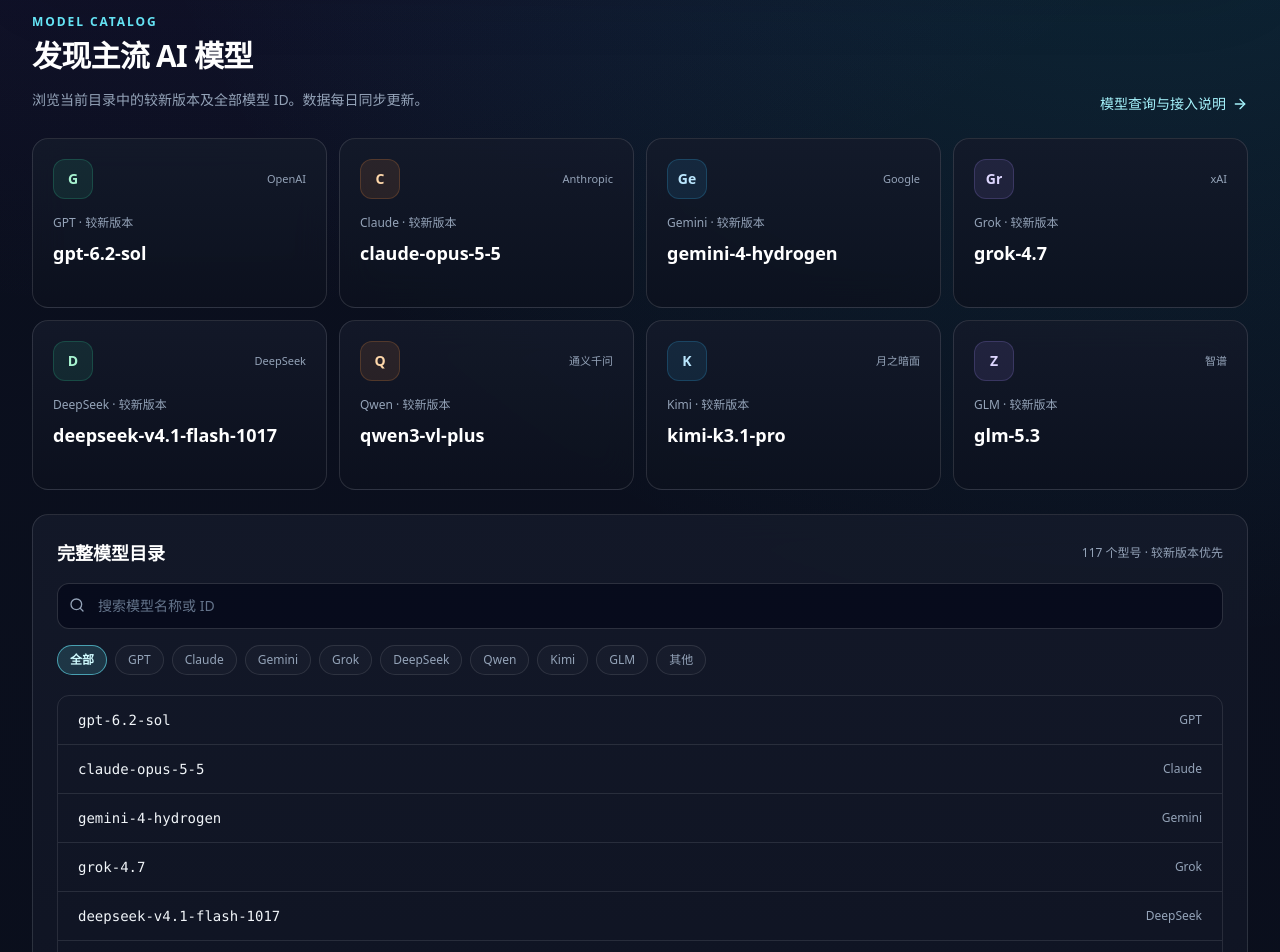
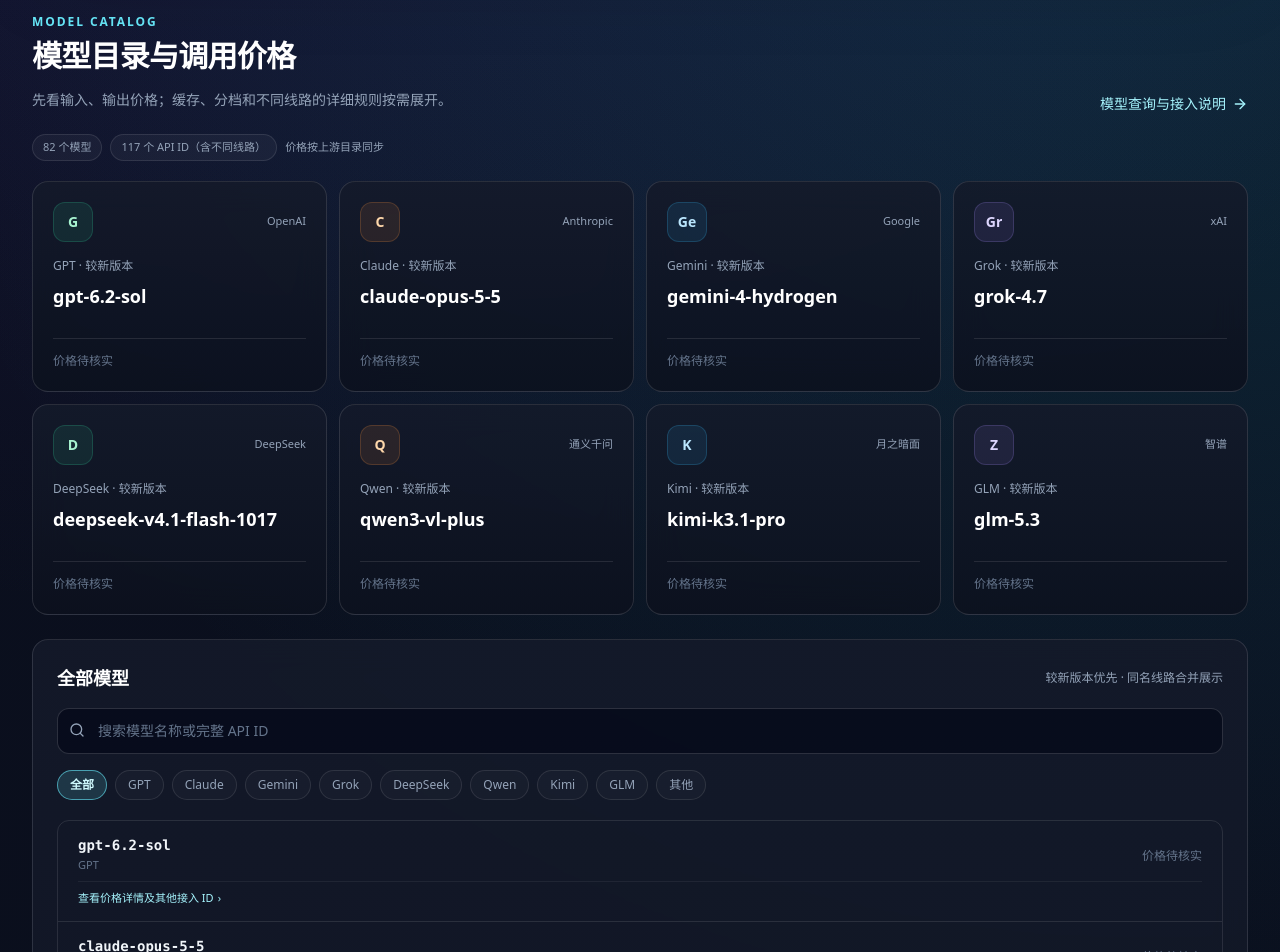
Before and after one commit to Jihai123/zhibeimao-home, a Next.js app: page /api in a window 1280 px wide. Shown: the part 800-1752 px from the top of the page. Built offline with nearby package versions, Linux system fonts and the light colour scheme.

Commit message:
Display clean model prices with expandable billing details

```diff
--- a/components/ModelCatalog.tsx
+++ b/components/ModelCatalog.tsx
@@ -6,11 +6,20 @@ import { ArrowRight, Layers3, Search } from 'lucide-react';
 
 import { modelFamilies } from '@/data/api-product';
 import type { ListedModel } from '@/lib/model-catalog';
-import { isFeaturedModel } from '@/lib/model-ranking';
+import type { BillingTier, ModelPricing, PriceTerms } from '@/lib/model-catalog-pricing';
 
 type Props = {
   models: ListedModel[];
   available: boolean;
+  total?: number;
+  syncedAt?: string | null;
+};
+
+type ModelGroup = {
+  canonicalId: string;
+  family: string;
+  variants: ListedModel[];
+  primary: ListedModel;
 };
 
 const tones = [
@@ -23,27 +32,177 @@ const tones = [
 const PAGE_SIZE = 18;
 const choices = ['全部', ...modelFamilies.map((family) => family.name), '其他'];
 
-export function ModelCatalog({ models, available }: Props) {
+function formatPrice(value: number | undefined): string {
+  if (value === undefined || !Number.isFinite(value)) return '—';
+  return new Intl.NumberFormat('zh-CN', { maximumFractionDigits: 4 }).format(value);
+}
+
+function PriceSummary({ pricing }: { pricing: ModelPricing }) {
+  if (pricing.kind === 'token') {
+    return (
+      <div className="text-right text-[11px] leading-5 text-slate-300 sm:text-xs">
+        <div>输入 <strong className="text-cyan-100">⚡{formatPrice(pricing.input)}</strong></div>
+        <div>输出 <strong className="text-cyan-100">⚡{formatPrice(pricing.output)}</strong></div>
+      </div>
+    );
+  }
+  if (pricing.kind === 'tiered') {
+    return <span className="rounded-full border border-amber-300/20 bg-amber-300/10 px-2.5 py-1 text-[11px] font-medium text-amber-100">分档计费</span>;
+  }
+  if (pricing.kind === 'request') {
+    return <span className="text-right text-xs font-semibold text-cyan-100">按次 ⚡{formatPrice(pricing.perRequest)}</span>;
+  }
+  if (pricing.kind === 'complex') {
+    return <span className="text-right text-xs text-amber-100">复杂计费</span>;
+  }
+  return <span className="text-right text-xs text-slate-500">价格待核实</span>;
+}
+
+function Metric({ label, value }: { label: string; value: number | undefined }) {
+  if (value === undefined) return null;
+  return (
+    <div className="rounded-lg border border-white/10 bg-slate-950/40 px-3 py-2">
+      <p className="text-[11px] text-slate-500">{label}</p>
+      <p className="mt-1 text-sm font-semibold text-slate-100">⚡{formatPrice(value)}</p>
+    </div>
+  );
+}
+
+function TermsGrid({ terms }: { terms: PriceTerms }) {
+  const metrics: Array<[string, number | undefined]> = [
+    ['输入 / 百万 Token', terms.input],
+    ['输出 / 百万 Token', terms.output],
+    ['缓存读取 / 百万 Token', terms.cacheRead],
+    ['缓存写入 / 百万 Token', terms.cacheWrite],
+    ['1 小时缓存写入', terms.cacheWrite1h],
+    ['12 小时缓存写入', terms.cacheWrite12h]
+  ];
+  const visible = metrics.filter(([, value]) => value !== undefined);
+  return (
+    <div className="grid grid-cols-2 gap-2 sm:grid-cols-3">
+      {visible.map(([label, value]) => <Metric key={label} label={label} value={value} />)}
+    </div>
+  );
+}
+
+function PricingDetails({ pricing }: { pricing: ModelPricing }) {
+  if (pricing.kind === 'token') {
+    return (
+      <div className="mt-3">
+        <TermsGrid terms={{ input: pricing.input, output: pricing.output, cacheRead: pricing.cacheRead, cacheWrite: pricing.cacheWrite }} />
+        <p className="mt-2 text-[11px] text-slate-500">目录计价单位：⚡ / 百万 Token</p>
+      </div>
+    );
+  }
+  if (pricing.kind === 'tiered') {
+    return (
+      <div className="mt-3 space-y-3">
+        {pricing.tiers.map((tier: BillingTier, index: number) => (
+          <div key={tier.label + index} className="rounded-xl border border-white/10 bg-slate-950/35 p-3">
+            <div className="mb-2 flex flex-wrap items-center justify-between gap-2">
+              <span className="text-xs font-semibold text-white">{tier.label}</span>
+              {tier.condition && <span className="text-[11px] text-slate-400">{tier.condition}</span>}
+            </div>
+            <TermsGrid terms={tier.terms} />
+          </div>
+        ))}
+        {pricing.timeVariable && (
+          <p className="rounded-lg border border-amber-300/15 bg-amber-300/[0.06] px-3 py-2 text-[11px] leading-5 text-amber-100/80">
+            该模型还包含时段倍率，以上为表达式中的基础计价系数，实际费用会随计费时段变化。
+          </p>
+        )}
+        <p className="text-[11px] text-slate-500">目录计价单位：⚡ / 百万 Token；最终扣费以 Key 用量记录为准。</p>
+      </div>
+    );
+  }
+  if (pricing.kind === 'request') {
+    return (
+      <div className="mt-3">
+        <Metric label="每次请求" value={pricing.perRequest} />
+        <p className="mt-2 text-[11px] text-slate-500">目录计价单位：⚡ / 次</p>
+      </div>
+    );
+  }
+  if (pricing.kind === 'complex') {
+    return <p className="mt-3 text-xs leading-5 text-amber-100/80">该模型使用复合计费规则，暂不展示估算单价，避免误导；实际扣费以 Key 用量记录为准。</p>;
+  }
+  return <p className="mt-3 text-xs text-slate-500">当前目录没有提供可确认的价格字段，请以实际用量记录为准。</p>;
+}
+
+function ModelRow({ group }: { group: ModelGroup }) {
+  const hasMore = group.variants.length > 1;
+  return (
+    <article className="min-w-0 px-3 py-3.5 sm:px-5">
+      <div className="grid min-w-0 grid-cols-[minmax(0,1fr)_auto] items-center gap-3">
+        <div className="min-w-0">
+          <code className="block break-all select-all text-xs font-semibold leading-6 text-slate-100 sm:text-sm">{group.primary.id}</code>
+          <p className="mt-0.5 text-[11px] text-slate-500">{group.family}{group.primary.vendor ? ' · ' + group.primary.vendor : ''}</p>
+        </div>
+        <div className="shrink-0">
+          <PriceSummary pricing={group.primary.pricing} />
+        </div>
+      </div>
+      <details className="group/details mt-2 border-t border-white/[0.06] pt-2">
+        <summary className="cursor-pointer list-none text-[11px] font-medium text-cyan-200 marker:hidden hover:text-white">
+          {hasMore ? '查看价格详情及其他接入 ID' : '查看价格详情'}
+          <span className="ml-1 inline-block transition group-open/details:rotate-90">›</span>
+        </summary>
+        <div className="mt-3 space-y-3">
+          {group.variants.map((variant) => (
+            <div key={variant.id} className="rounded-xl border border-white/10 bg-white/[0.025] p-3">
+              <div className="flex flex-wrap items-center justify-between gap-2">
+                <span className="rounded-full border border-white/10 bg-white/[0.05] px-2 py-1 text-[11px] text-slate-300">{variant.variant}</span>
+                <code className="max-w-full break-all select-all text-[11px] text-slate-400">{variant.id}</code>
+              </div>
+              <PricingDetails pricing={variant.pricing} />
+            </div>
+          ))}
+        </div>
+      </details>
+    </article>
+  );
+}
+
+export function ModelCatalog({ models, available, total, syncedAt }: Props) {
   const [keyword, setKeyword] = useState('');
   const [family, setFamily] = useState('全部');
   const [visible, setVisible] = useState(PAGE_SIZE);
 
+  const groups = useMemo(() => {
+    const byName = new Map<string, ListedModel[]>();
+    for (const model of models) {
+      const variants = byName.get(model.canonicalId) ?? [];
+      variants.push(model);
+      byName.set(model.canonicalId, variants);
+    }
+    return Array.from(byName.entries()).map(([canonicalId, variants]) => {
+      const primary = variants.find((item) => item.variant === '默认线路') ?? variants[0];
+      return { canonicalId, family: primary.family, variants, primary };
+    });
+  }, [models]);
+
   const featured = useMemo(() =>
     modelFamilies
-      .map((group) => ({ group, model: models.find((item) => item.family === group.name && isFeaturedModel(item)) }))
+      .map((group) => ({
+        group,
+        model: groups.find((item) => item.family === group.name && !item.primary.id.includes('/'))
+      }))
       .filter((entry) => entry.model !== undefined),
-    [models]
+    [groups]
   );
 
   const filtered = useMemo(() => {
     const q = keyword.trim().toLowerCase();
-    return models.filter((model) =>
-      (family === '全部' || model.family === family) &&
-      (!q || model.id.toLowerCase().includes(q) || model.family.toLowerCase().includes(q))
+    return groups.filter((group) =>
+      (family === '全部' || group.family === family) &&
+      (!q || group.canonicalId.toLowerCase().includes(q) ||
+        group.family.toLowerCase().includes(q) ||
+        group.variants.some((variant) => variant.id.toLowerCase().includes(q)))
     );
-  }, [models, keyword, family]);
+  }, [groups, keyword, family]);
 
-  const hasCatalog = available && models.length > 0;
+  const hasCatalog = available && groups.length > 0;
+  const idCount = total ?? models.length;
 
   return (
     <section className="mt-14 scroll-mt-24" id="models" aria-labelledby="model-catalog-title">
@@ -51,11 +210,11 @@ export function ModelCatalog({ models, available }: Props) {
         <div className="min-w-0 max-w-3xl">
           <p className="text-xs font-semibold tracking-[0.16em] text-cyan-300">MODEL CATALOG</p>
           <h2 id="model-catalog-title" className="mt-2 text-2xl font-bold tracking-tight text-white sm:text-3xl">
-            发现主流 AI 模型
+            模型目录与调用价格
           </h2>
           <p className="mt-3 text-sm leading-7 text-slate-400">
             {hasCatalog
-              ? '浏览当前目录中的较新版本及全部模型 ID。数据每日同步更新。'
+              ? '先看输入、输出价格；缓存、分档和不同线路的详细规则按需展开。'
               : '通过统一 API 连接 GPT、Claude、Gemini、Grok 等模型系列。'}
           </p>
         </div>
@@ -66,7 +225,13 @@ export function ModelCatalog({ models, available }: Props) {
 
       {hasCatalog ? (
         <>
-          <div className="mt-6 grid grid-cols-2 gap-3 md:grid-cols-4">
+          <div className="mt-5 flex flex-wrap items-center gap-2 text-[11px] text-slate-400">
+            <span className="rounded-full border border-white/10 bg-white/[0.04] px-2.5 py-1">{groups.length} 个模型</span>
+            <span className="rounded-full border border-white/10 bg-white/[0.04] px-2.5 py-1">{idCount} 个 API ID（含不同线路）</span>
+            <span>价格按上游目录同步</span>
+          </div>
+
+          <div className="mt-5 grid grid-cols-2 gap-3 md:grid-cols-4">
             {featured.map(({ group, model }, index) => (
               <article key={group.name} className="surface-panel min-w-0 rounded-2xl p-4 transition hover:border-cyan-300/35 sm:p-5">
                 <div className="flex items-center justify-between gap-2">
@@ -77,16 +242,19 @@ export function ModelCatalog({ models, available }: Props) {
                 </div>
                 <p className="mt-4 text-xs font-medium text-slate-400">{group.name} · 较新版本</p>
                 <h3 className="mt-2 min-h-12 break-all select-all text-base font-bold leading-6 text-white sm:text-lg">
-                  {model?.id}
+                  {model?.primary.canonicalId}
                 </h3>
+                <div className="mt-2 border-t border-white/10 pt-2">
+                  <PriceSummary pricing={model!.primary.pricing} />
+                </div>
               </article>
             ))}
           </div>
 
           <div className="surface-panel mt-6 min-w-0 rounded-2xl p-4 sm:p-6">
             <div className="flex flex-wrap items-center justify-between gap-2">
-              <h3 className="text-lg font-semibold text-white">完整模型目录</h3>
-              <span className="text-xs text-slate-400">{models.length} 个型号 · 较新版本优先</span>
+              <h3 className="text-lg font-semibold text-white">全部模型</h3>
+              <span className="text-xs text-slate-400">较新版本优先 · 同名线路合并展示</span>
             </div>
 
             <div className="relative mt-4 min-w-0">
@@ -95,7 +263,7 @@ export function ModelCatalog({ models, available }: Props) {
                 type="search"
                 value={keyword}
                 onChange={(event) => { setKeyword(event.target.value); setVisible(PAGE_SIZE); }}
-                placeholder="搜索模型名称或 ID"
+                placeholder="搜索模型名称或完整 API ID"
                 aria-label="搜索模型"
                 className="w-full min-w-0 rounded-xl border border-white/15 bg-slate-950/60 py-3 pl-10 pr-4 text-sm text-white outline-none placeholder:text-slate-500 focus:border-cyan-300/50"
               />
@@ -121,12 +289,7 @@ export function ModelCatalog({ models, available }: Props) {
             <div className="mt-5 min-w-0 overflow-hidden rounded-xl border border-white/10">
               {filtered.length ? (
                 <div className="divide-y divide-white/10">
-                  {filtered.slice(0, visible).map((model) => (
-                    <div key={model.id} className="grid min-w-0 grid-cols-[minmax(0,1fr)_auto] items-center gap-3 px-3 py-3.5 sm:px-5">
-                      <code className="min-w-0 break-all select-all text-xs font-medium leading-6 text-slate-100 sm:text-sm">{model.id}</code>
-                      <span className="shrink-0 text-xs text-slate-400">{model.family}</span>
-                    </div>
-                  ))}
+                  {filtered.slice(0, visible).map((group) => <ModelRow key={group.canonicalId} group={group} />)}
                 </div>
               ) : (
                 <p className="px-4 py-8 text-center text-sm text-slate-400">没有找到符合条件的模型</p>
@@ -134,7 +297,7 @@ export function ModelCatalog({ models, available }: Props) {
             </div>
 
             <div className="mt-4 flex flex-wrap items-center justify-between gap-3">
-              <p className="text-xs text-slate-400">显示 {Math.min(visible, filtered.length)} / {filtered.length} 个型号</p>
+              <p className="text-xs text-slate-400">显示 {Math.min(visible, filtered.length)} / {filtered.length} 个模型</p>
               {filtered.length > visible && (
                 <button
                   type="button"
@@ -148,8 +311,9 @@ export function ModelCatalog({ models, available }: Props) {
           </div>
 
           <p className="mt-3 text-xs leading-6 text-slate-500">
-            型号根据模型目录同步更新，优先展示较新版本；该顺序不代表官方发布日期。实际可调用范围及计费以购买的 API Key 权限和套餐为准。
+            价格单位为上游用量计价单位 ⚡，Token 价格按百万 Token 展示，图片等按次模型单独标注。基础、标准等同名线路已合并，展开后可查看准确 API ID 与各自价格。不同 Key 分组、缓存及特殊计费条件可能影响最终扣费，请以实际用量记录为准。
           </p>
+          {syncedAt && <p className="mt-1 text-[11px] text-slate-600">目录更新时间：{new Date(syncedAt).toLocaleString('zh-CN', { timeZone: 'Asia/Shanghai' })}</p>}
         </>
       ) : (
         <>
```
